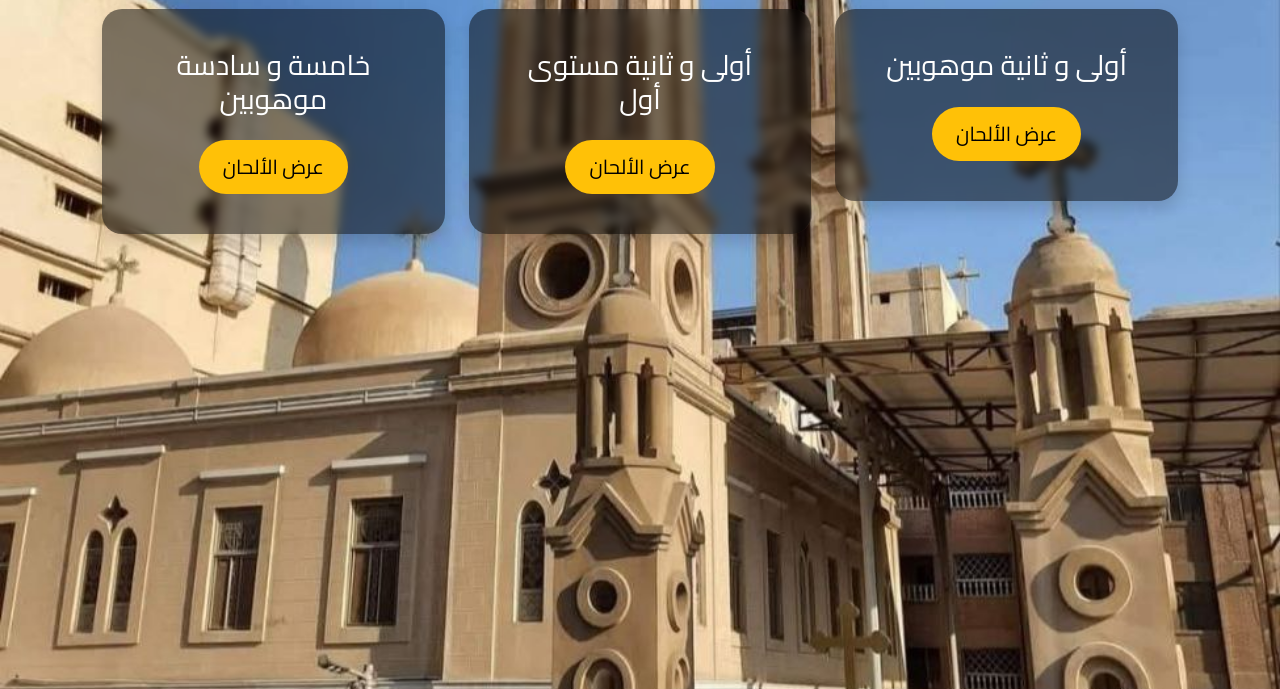
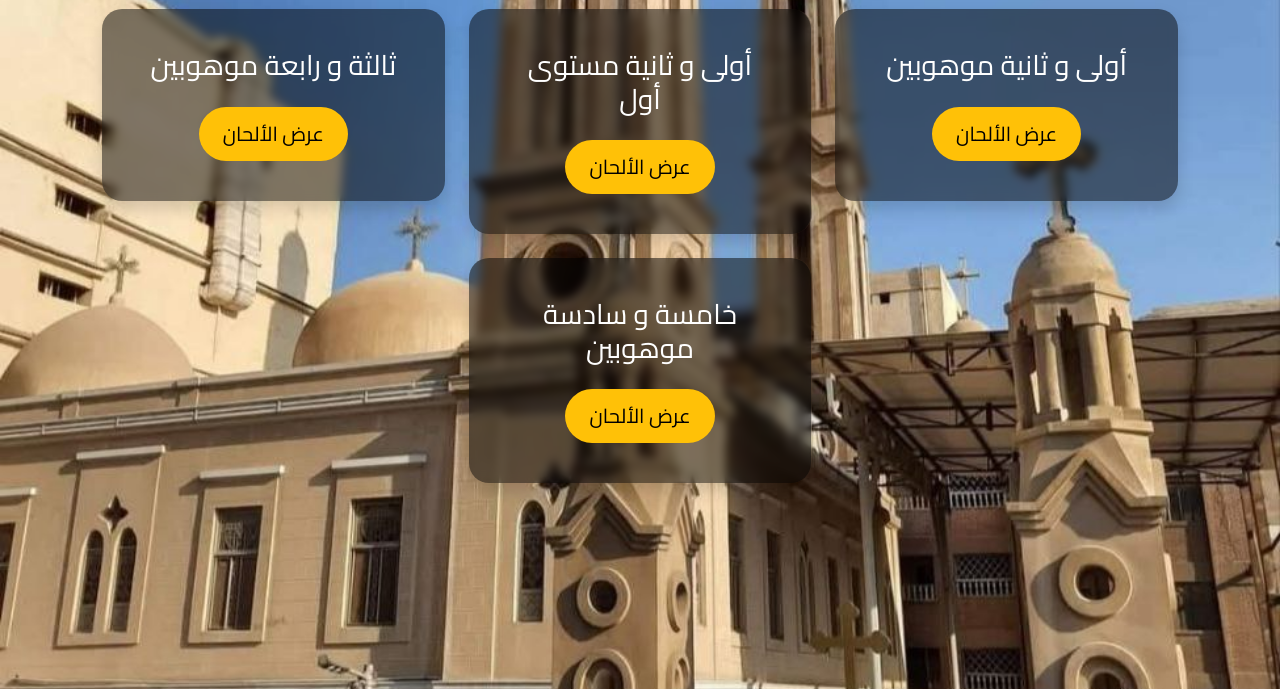
Before and after one commit to Amirmero1/-, a plain HTML site: page index.html in a window 1280 px wide. Shown: the part 111-800 px from the top of the page. Drawn offline with nearby package versions, Linux system fonts and the light colour scheme.

Commit message:
index.html

```diff
--- a/index.html
+++ b/index.html
@@ -103,6 +103,16 @@
           </div>
         </div>
       </div>
+
+       <div class="col-md-4 col-12 mb-4">
+        <div class="card text-center shadow p-4">
+          <div class="card-body">
+            <h5 class="card-title">ثالثة و رابعة موهوبين</h5>
+            <a href="mohoob3.html" class="btn btn-warning mt-3">عرض الألحان</a>
+          </div>
+        </div>
+      </div>
+
        <div class="col-md-4 col-12 mb-4">
         <div class="card text-center shadow p-4">
           <div class="card-body">
```
